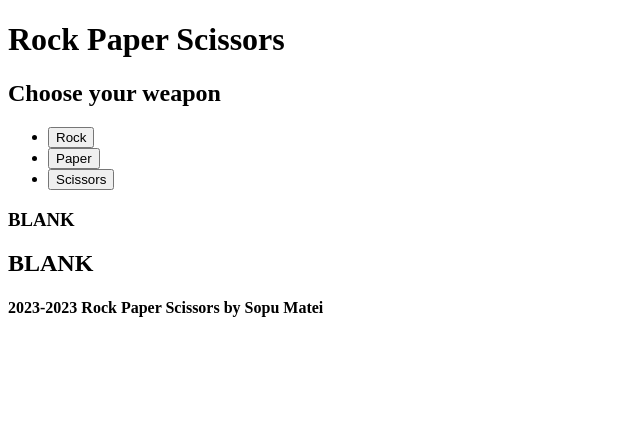
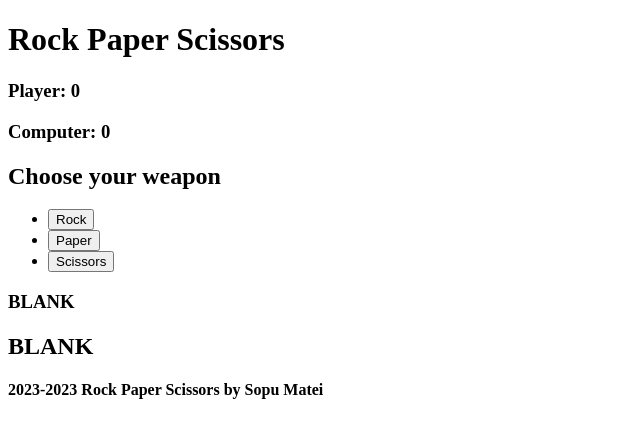
Before and after one commit to sopumatei/Rock_Paper_Scissors, a plain HTML site: page index.html in a window 1280 px wide. Shown: the whole page, without its empty margins (0-640 px from the left). Drawn offline with Linux system fonts and the light colour scheme.

Commit message:
Add player and computer score

```diff
--- a/index.html
+++ b/index.html
@@ -8,6 +8,8 @@
     <body>
         <header>
             <h1 id="header-hitle">Rock Paper Scissors</h1>
+            <h3 id="player-score">You: blank</h3>
+            <h3 id="computer-score">Computer: blank</h3>
         </header>
 
         <main>
--- a/script.js
+++ b/script.js
@@ -14,6 +14,16 @@ let currentRound = 1;
 // Scores
 let computerScore = 0;
 let playerScore = 0;
+
+const playerScoreTxt = document.getElementById('player-score');
+const computerScoreTxt = document.getElementById('computer-score');
+
+function changeScore() {
+    playerScoreTxt.textContent = `Player: ${playerScore}`;
+    computerScoreTxt.textContent = `Computer: ${computerScore}`;
+}
+
+changeScore();
 
 // Play Round
 let canClick = true;
@@ -85,6 +95,8 @@ function playRound(playerSelection) {
     else if(roundMessage === "ROUND LOST")
         ++computerScore;
 
+    changeScore();
+
     if(currentRound === rounds) {
         if(playerScore > computerScore)
             gameResultTxt.textContent = "YOU WIN";
```
